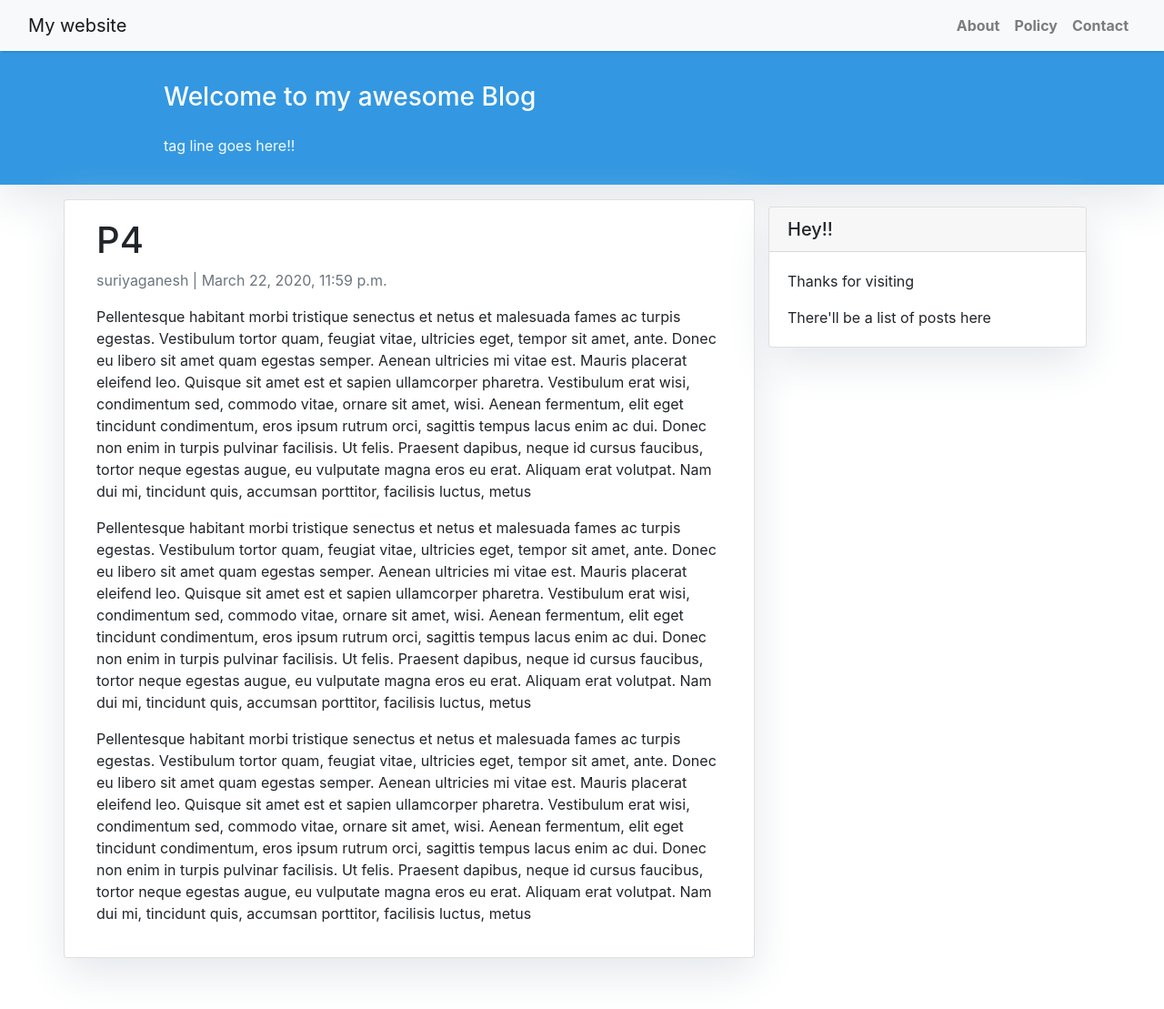
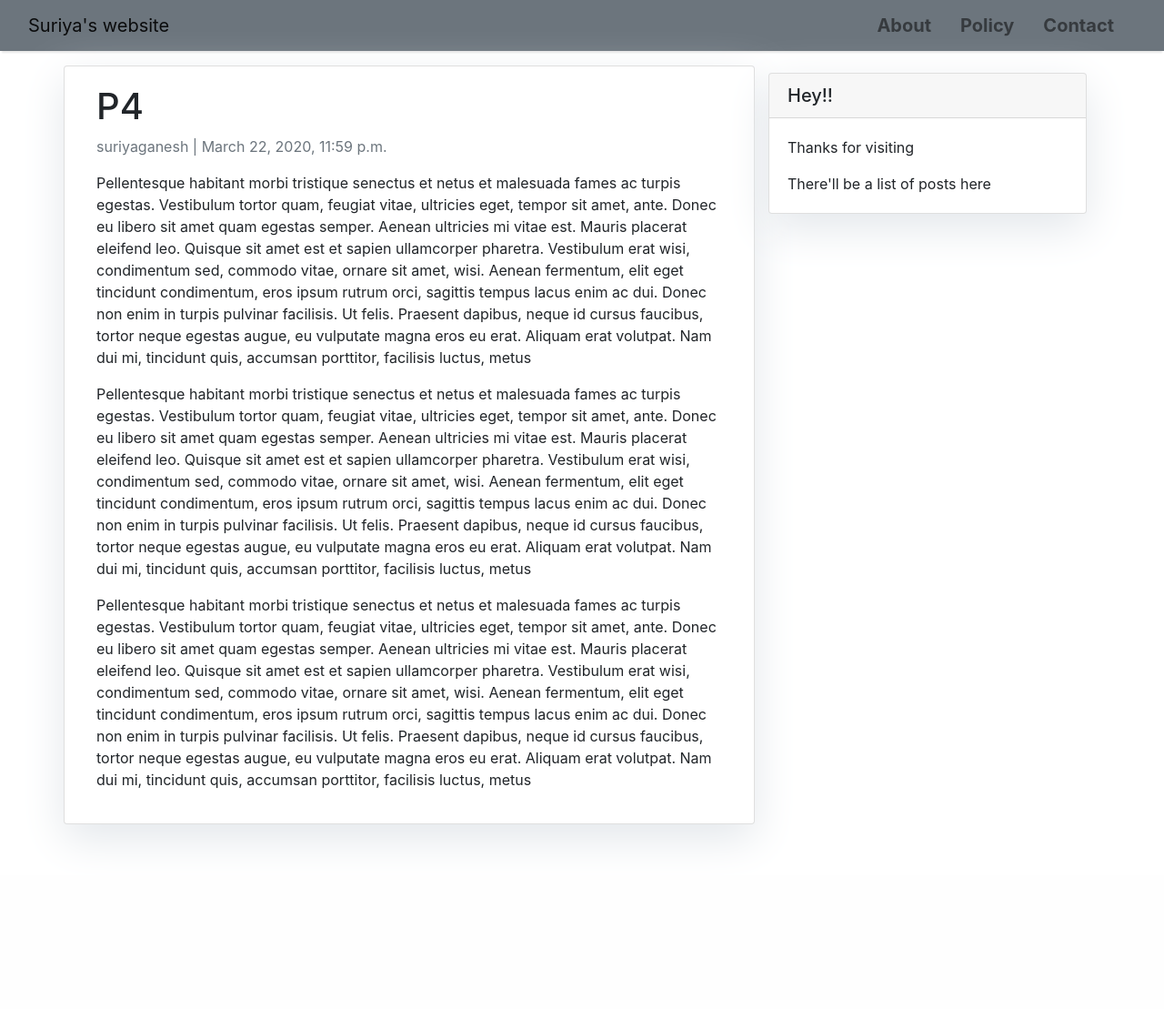
Before and after one commit to suriya-ganesh/Blog_exp, a Django app: a page that uses website/templates/blog/base.html in a window 1280 px wide. Shown: the whole page at 91% size. After the commit the page ends 923 px from the top, so only its background shows below. Run offline with Django 3.2, Linux system fonts and the light colour scheme; data comes from the database, SQL or seed files in the repository; both versions use the stored data as it was after the commit; some libraries are stand-ins or nearby versions.

Commit message:
changed favicon and simplified the page

```diff
--- a/website/blog/static/css/main.css
+++ b/website/blog/static/css/main.css
@@ -24,6 +24,21 @@ body {
         background-color: #fdfdfd;
 }
 
+a {
+color: black;
+}
+
+a:hover {
+color: black;
+}
+
+.div-p-list {
+  position: relative;
+  left: 30px;
+  padding: 80px;
+
+}
+
 .shadow {
 box-shadow: 0 4px 2px -2px rgba(0, 0, 0, 0.1);
 }
@@ -40,6 +55,10 @@ height: auto;
 padding-bottom: 15px;
 box-shadow: 0 16px 48px #E3E7EB;
 padding-top: 10px;
+}
+
+.mainNav {
+background-color : #3398E1;
 }
 
 /*
--- a/website/blog/views.py
+++ b/website/blog/views.py
@@ -5,7 +5,7 @@ from .models import Post
 class PostList(generic.ListView):
     model = Post
     context_object_name = 'my_post_list'
-    queryset = Post.objects.filter(title__icontains='p')[:5]
+    queryset = Post.objects.filter()[:5]
     template_name = 'blog/index.html'
 
 class PostDetail(generic.DetailView):
--- a/website/templates/blog/base.html
+++ b/website/templates/blog/base.html
@@ -2,10 +2,14 @@
 <html class="no-js" lang="">
 
     {% load static %}
+    <link rel="stylesheet" href="{% static 'css/main.css' %}">
 
-    <link rel="stylesheet" href="{% static 'css/main.css' %}">
     <head>
-        <title>name goes here!!!!</title>
+        <!--  image in the tab bar  -->
+        <link rel="shortcut icon" href="{% static 'img/suriya.jpeg' %}">
+        <link rel="apple-touch-icon" href="{% static 'img/suriya.jpeg' %}">
+        <title>Suriya</title>
+
         <meta name="description" content="">
         <meta name="viewport" content="width=device-width, initial-scale=1">
         <link rel="manifest" href="site.webmanifest">
@@ -37,42 +41,27 @@
 
 
         <!-- Navigation -->
-        <nav class="navbar navbar-expand-lg navbar-light bg-light shadow" id="mainNav">
+        <nav class="navbar navbar-expand-lg navbar-light bg-secondary shadow" id="mainNav">
             <div class="container-fluid">
-                <a class="navbar-brand" href="{% url 'home' %}">My website</a>
+                <a class="navbar-brand" href="{% url 'home' %}">Suriya's website</a>
                 <button class="navbar-toggler navbar-toggler-right" type="button" data-toggle="collapse" data-target="#navbarResponsive" aria-controls="navbarResponsive" aria-expanded="false" aria-label="Toggle navigation">
                     <span class="navbar-toggler-icon"></span>
                 </button>
                 <div class="collapse navbar-collapse" id="navbarResponsive">
                     <ul class="navbar-nav ml-auto">
                         <li class="nav-item text-black">
-                            <a class="nav-link text-black font-weight-bold" href="#">About</a>
+                            <a class="navbar-brand nav-link text-black font-weight-bold" href="/about">About</a>
                         </li>
                         <li class="nav-item text-black">
-                            <a class="nav-link text-black font-weight-bold" href="#">Policy</a>
+                            <a class="navbar-brand nav-link text-black font-weight-bold" href="#">Policy</a>
                         </li>
                         <li class="nav-item text-black">
-                            <a class="nav-link text-black font-weight-bold" href="#">Contact</a>
+                            <a class="navbar-brand nav-link text-black font-weight-bold" href="#">Contact</a>
                         </li>
                     </ul>
                 </div>
             </div>
         </nav>
-
-        <!--  Masthead goes here  -->
-      <header class="masthead">
-        <div class="overlay"></div>
-        <div class="container">
-            <div class="row">
-                <div class=" col-md-8 col-md-10 mx-auto">
-                    <div class="site-heading">
-                        <h3 class=" site-heading my-4 mt-3 text-white"> Welcome to my awesome Blog </h3>
-                        <p class="text-light">tag line goes here!!</p>
-                    </div>
-                </div>
-            </div>
-        </div>
-    </header>
 
         {% block content %}
         <!-- Content Goes here -->
```
Also changed, not shown: website/templates/blog/index.html (+22 -24 lines), website/blog/static/img/suriya.jpeg (added), website/db.sqlite3.
